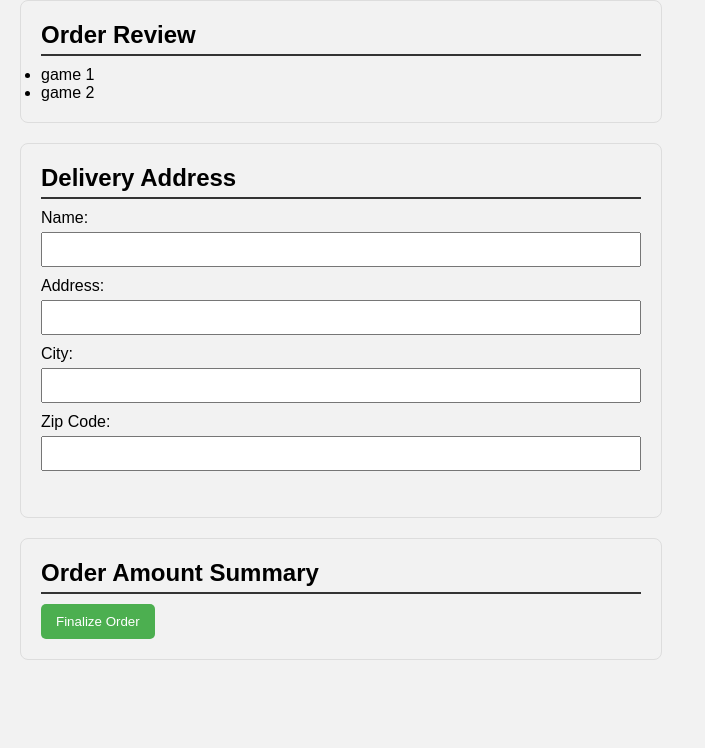
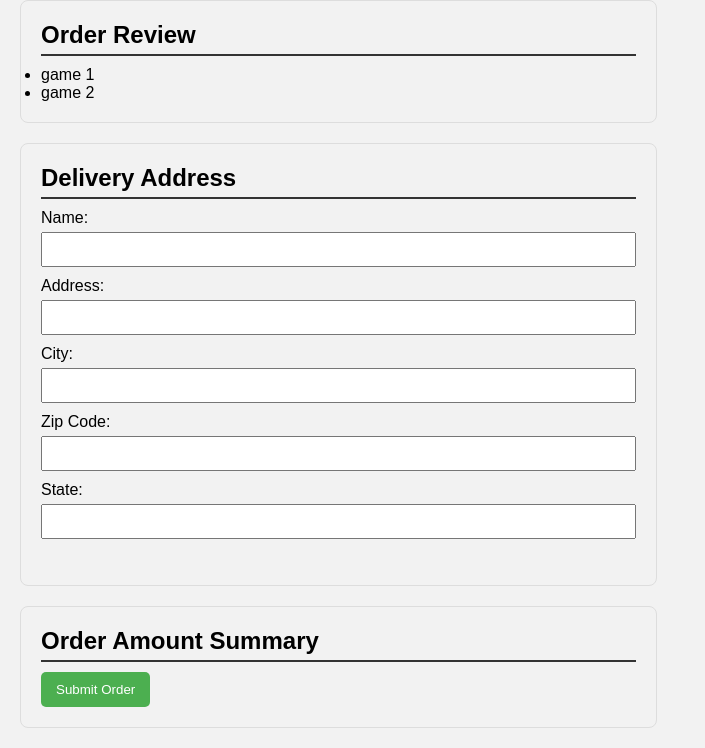
Before and after one commit to Quintanilla270/RoadRunnerVintage, a PHP site: page /checkout.html in a window 1280 px wide. Shown: the part 77-825 px from the top of the page, without its empty margins (0-705 px from the left). Before the commit the page ends 737 px from the top, so only its background shows below. Run offline with PHP 8.4, Linux system fonts and the light colour scheme.

Commit message:
co style changes

```diff
--- a/checkout.html
+++ b/checkout.html
@@ -42,15 +42,15 @@
                 <label for="zipcode">Zip Code:</label>
                 <input type="text" id="zipcode" name="zipcode" required>
 
-                <!-- Add more address fields as needed -->
-
+                <label for="state">State:</label>
+                <input type="text" id="state" name="state" required>
             </form>
         </div>
 
         <div class="checkout-box" id="order-summary">
             <h2>Order Amount Summary</h2>
             <!-- Add order amount summary content here -->
-            <button onclick="finalizeOrder()">Finalize Order</button>
+            <button onclick="submitOrder()">Submit Order</button>
 
         </div>
     </body>
--- a/css/checkout.css
+++ b/css/checkout.css
@@ -8,14 +8,17 @@ body {
     border-radius: 8px;
     padding: 20px;
     margin-bottom: 20px;
-    width: 80%;
-    max-width: 600px;
+    width: 48%;
 }
 
 h2 {
     border-bottom: 2px solid #333;
     padding-bottom: 5px;
     margin-bottom: 10px;
+}
+
+#order-summary {
+    width: 48%;
 }
 
 label {
@@ -40,5 +43,5 @@ button {
 }
 
 button:hover {
-    background-color: #292bb2;
+    background-color: #45a049;
 }
```
